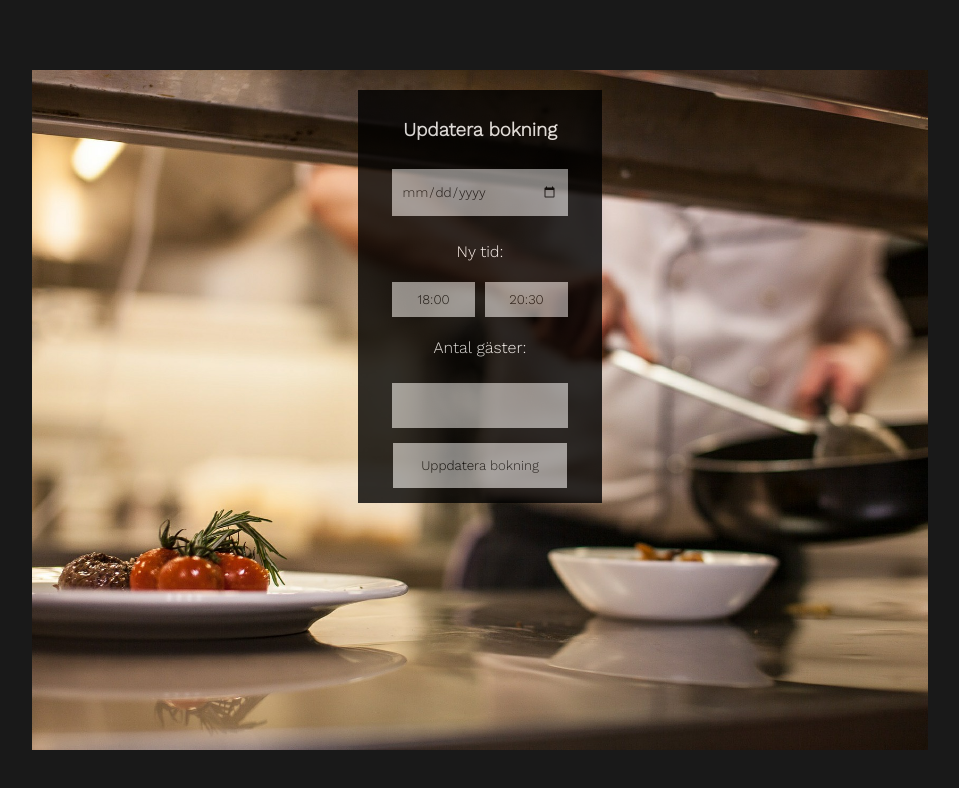
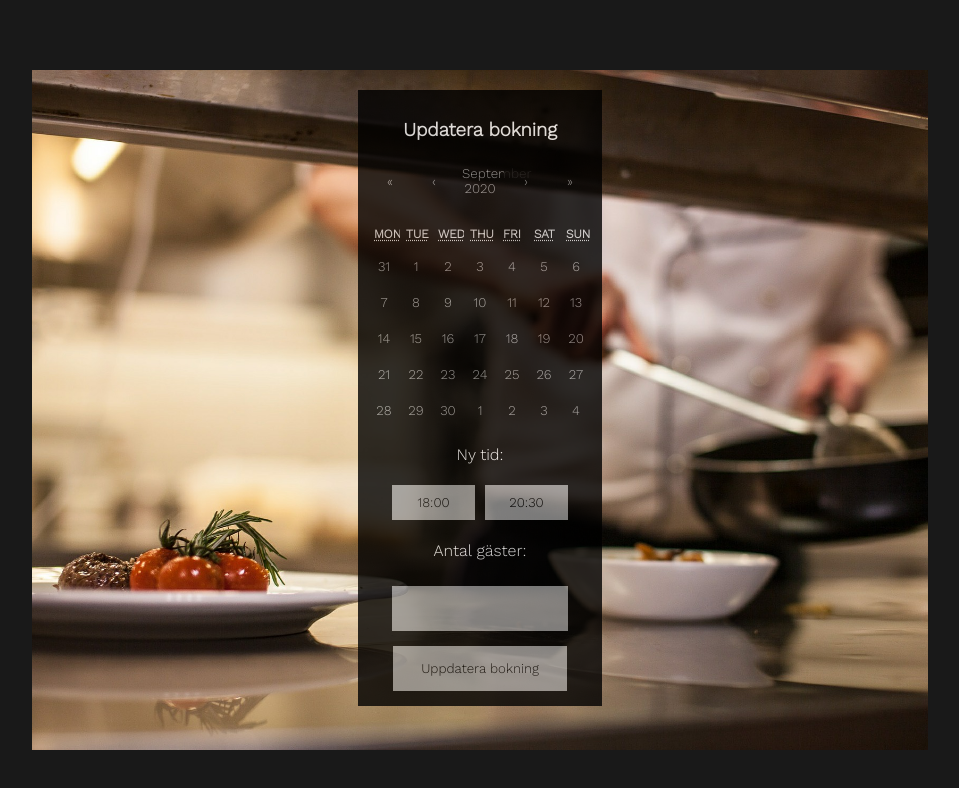
Before and after one commit to ottenby/RestaurantReact, a React (Create React App) app: page /admin/update/1 in a window 1280 px wide. Shown: the top 788 px of the page, without its empty margins (160-1119 px from the left). Built offline with nearby package versions, Linux system fonts and the light colour scheme; no server answers.

Commit message:
fixed react calendar on modify booking page

```diff
--- a/src/components/admin/modifyBooking/ModifyBooking.tsx
+++ b/src/components/admin/modifyBooking/ModifyBooking.tsx
@@ -3,6 +3,7 @@ import { useParams } from "react-router-dom";
 import { IBooking } from "../AdminParent";
 import { IGuest } from "../../guest/GuestParent";
 import axios from "axios";
+import Calendar from "react-calendar";
 
 interface IModifyBookingProps {
     guests: IGuest[];
@@ -28,6 +29,7 @@ export class UpdateBooking {
 
     export function ModifyBooking(props: IModifyBookingProps) {
 
+        const [date, setDate] = useState("");
         const [showUpdateMessage, setShowUpdateMessage] = useState(false);
         const [updateBookings, setUpdateBookings] = useState<IUpdateBooking>({
             amountOfGuests: "",
@@ -57,11 +59,20 @@ export class UpdateBooking {
             });
         }, []);
 
+        function updateDate(e: Date) {
+            let dateString =
+            e.toLocaleDateString(undefined, {year: "numeric"}) + "-" +
+            e.toLocaleDateString(undefined, { month: '2-digit' }) + "-" +
+            e.toLocaleDateString(undefined, { day: '2-digit' });
+            console.log(dateString);
+            setDate(dateString);
+        };
+
         function updateBookingValues(
             e: React.ChangeEvent<HTMLInputElement>,
             id: keyof IUpdateBooking
             ) {
-            setUpdateBookings({ ...updateBookings, [id]: e.target.value });
+            setUpdateBookings({ ...updateBookings, [id]: e.target.value, date });
         };
 
         function updateButtonValues(
@@ -82,7 +93,7 @@ export class UpdateBooking {
         let theBooking = (
             <div className="one-sitting">
                 <h3>Updatera bokning</h3>
-                <input type="date" name="date" value={updateBookings.date} onChange={e => updateBookingValues(e, "date")} />
+                <div><Calendar onClickDay={updateDate} /></div>
                 <p>Ny tid: </p><button className="time-buttons" onClick={e => updateButtonValues("18.00", "time")}>18:00</button>
                 <button className="time-buttons" onClick={e => updateButtonValues("20.30", "time")}>20:30</button>
                 <p>Antal gäster:</p><input type="number" name="amountOfGuests" min="1" max="6"
```
